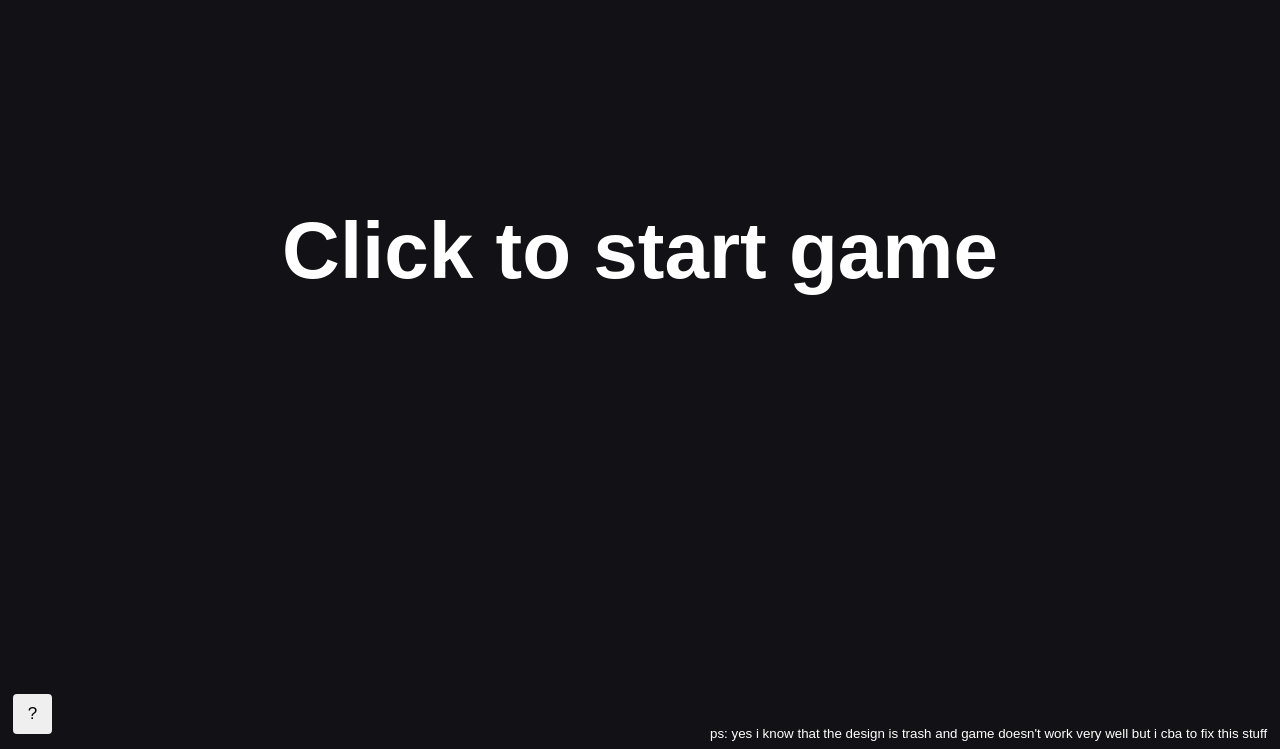
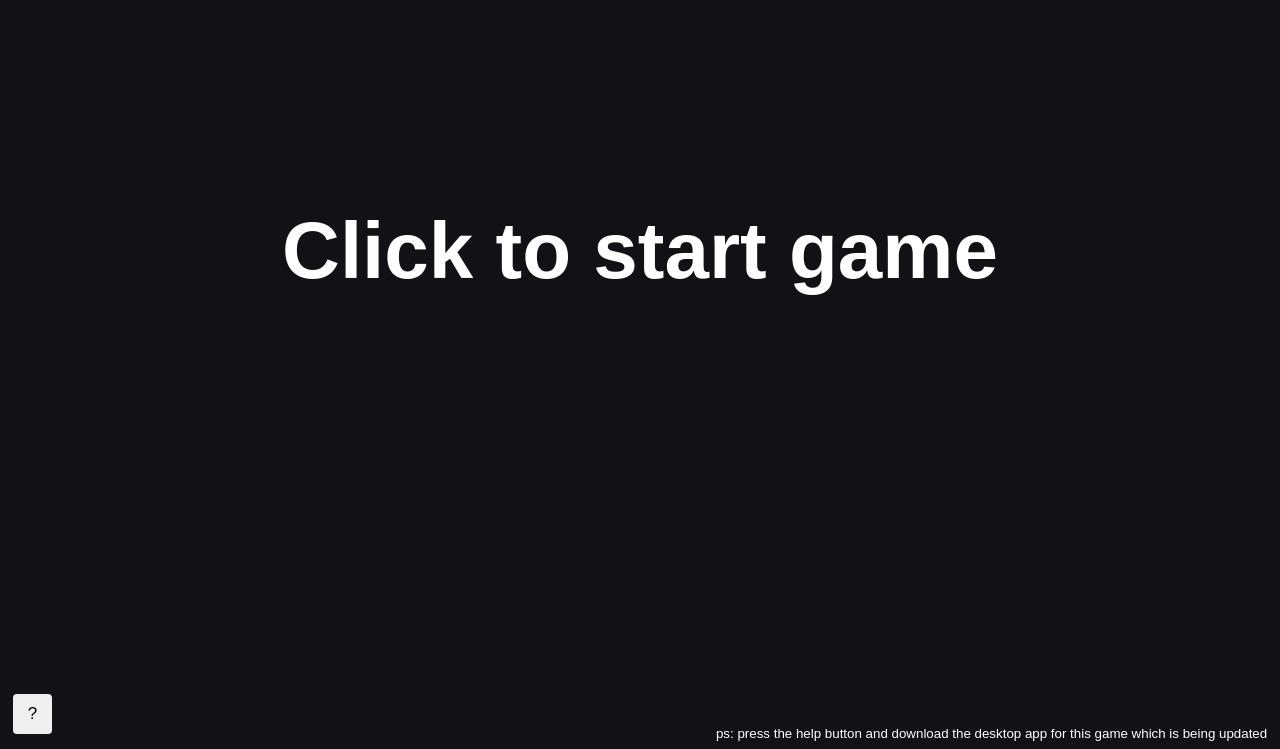
Before and after one commit to OviRei/OldTV-Remake, a plain HTML site: page index.html in a window 1280 px wide. Shown: the part 51-800 px from the top of the page. Drawn offline with Linux system fonts and the light colour scheme.

Commit message:
updated ps

```diff
--- a/index.html
+++ b/index.html
@@ -53,7 +53,7 @@
     <audio></audio>
 
 
-    <small id="ps">ps: yes i know that the design is trash and game doesn't work very well but i cba to fix this stuff</small>
+    <small id="ps">ps: press the help button and download the desktop app for this game which is being updated</small>
     <script src="index.js"></script>
 </body>
 </html>
```
